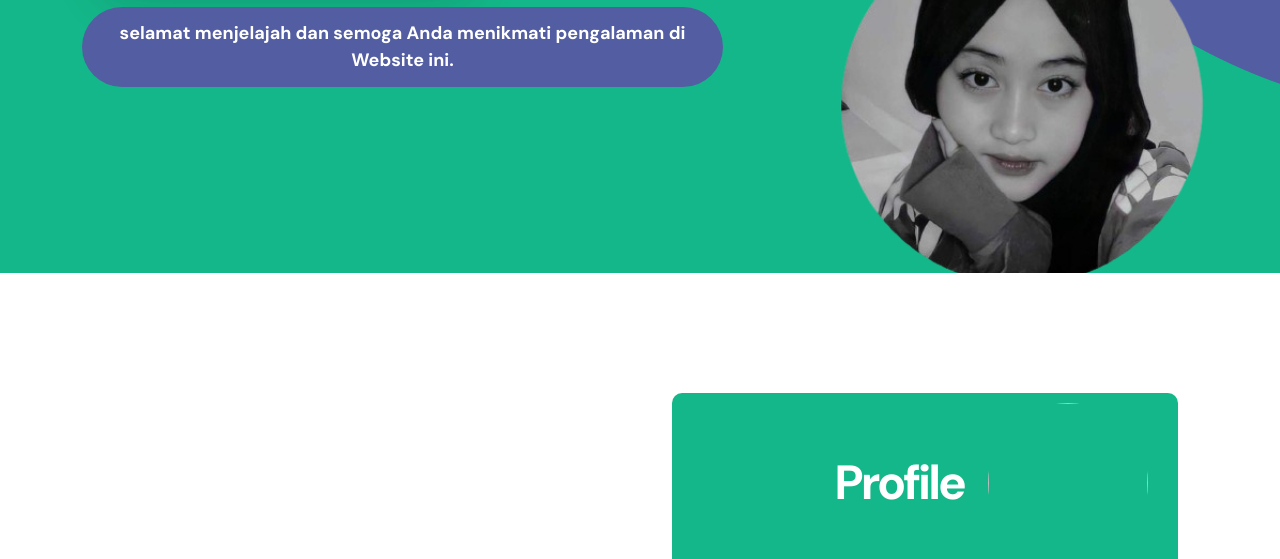
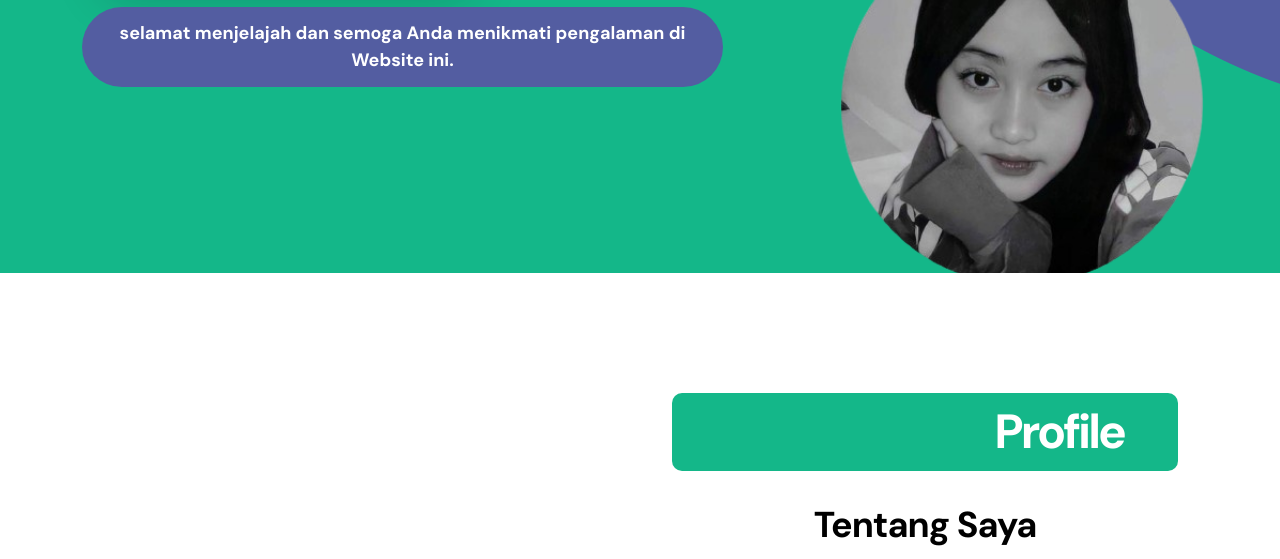
Before and after one commit to jijahna/tubes_arsijarkom, a plain HTML site: page index.html in a window 1280 px wide. Shown: the part 387-946 px from the top of the page. Drawn offline with Linux system fonts and the light colour scheme.

Commit message:
Update index.html

```diff
--- a/index.html
+++ b/index.html
@@ -118,7 +118,6 @@ https://templatemo.com/tm-578-first-portfolio
                                     <div class="section-title-wrap d-flex justify-content-end align-items-center mb-4">
                                         <h2 class="text-white me-4 mb-0">Profile</h2>
 
-                                        <img src="images/poto1.JPG" class="avatar-image img-fluid" alt="">
                                     </div>
 
                                     <h3 class="pt-2 mb-3">Tentang Saya</h3>
```
